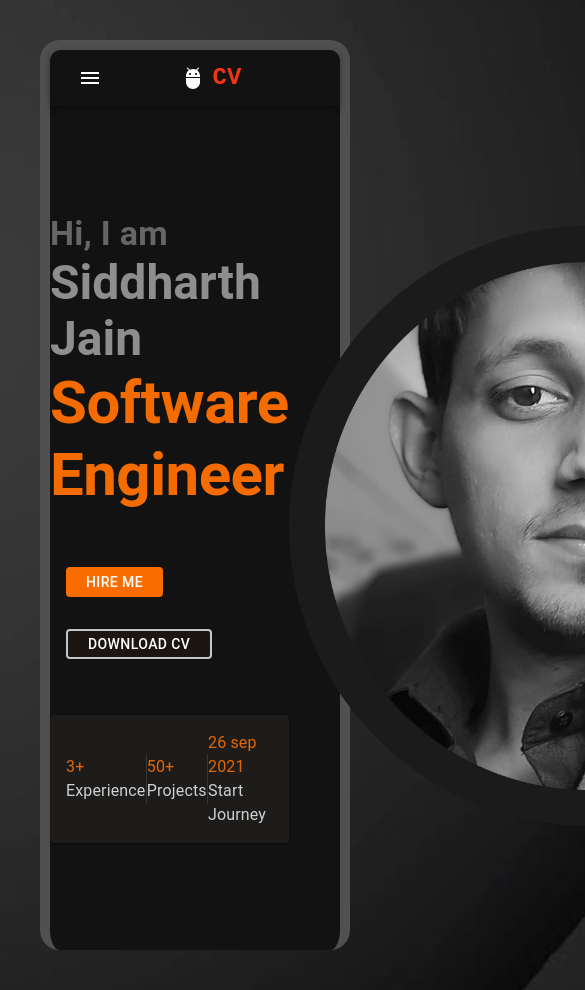
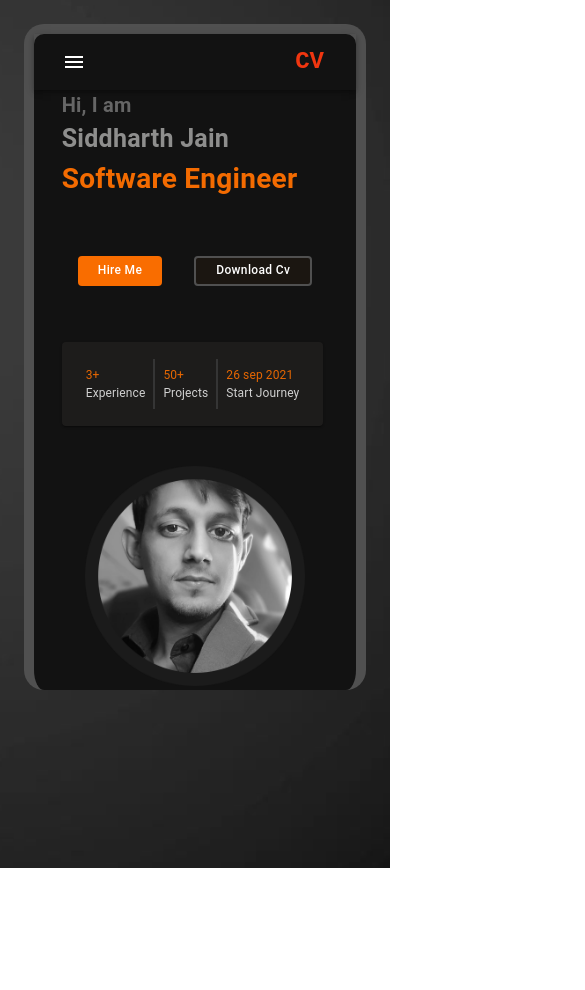
Before and after one commit to professinalsidd/my-portfolio, a Next.js app: page / in a window 390 px wide. Shown: the top 990 px of the page, 585 px wide, since content can reach past the window. After the commit the page ends 868 px from the top, so only its background shows below. Built offline with nearby package versions, Linux system fonts and the light colour scheme.

Commit message:
feat: add style different files and hero section make it responsive

```diff
--- a/src/app/pages/hero/hero.tsx
+++ b/src/app/pages/hero/hero.tsx
@@ -1,132 +1,91 @@
+"use client";
+
+import ButtonComp from "@/components/common/button";
 import NavBarComp from "@/components/navbar/navbar";
-import { Box, Button, Card, Grid, Typography } from "@mui/material";
+import { generalInfo } from "@/constants";
+import { styles } from "@/styles/home";
+import { COLORS, LAYOUT, useResponsive } from "@/themes/themes";
+import { Box, Card, Grid, Typography } from "@mui/material";
 import Image from "next/image";
 import React, { Fragment } from "react";
 
-const smallDb = [
-  {
-    name: "experience",
-    num: "3+",
-  },
-  {
-    name: "Projects",
-    num: "50+",
-  },
-  {
-    name: "Start Journey",
-    num: "26 sep 2021",
-  },
-];
-
 const HeroPage = () => {
+  const { isDesktop, isTablet, isMobile } = useResponsive();
   return (
     <Fragment>
-      <Box
-        sx={{
-          //minHeight: "100vh",
-          //height: "auto",
-          display: "flex",
-          justifyContent: "center",
-          alignItems: "center",
-          borderTop: "10px solid #505050",
-          borderRight: "10px solid #505050",
-          borderLeft: "10px solid #505050",
-          borderRadius: "20px",
-          flexDirection: "column",
-          background: "#121212",
-          m: 5,
-        }}
-      >
+      <Box sx={[LAYOUT.columnCCenter, styles().root]}>
         <NavBarComp />
         <Box
-          sx={{
-            display: "flex",
-            justifyContent: "space-around",
-            alignItems: "center",
-            width: "100%",
-            minHeight: "100vh",
-            height: "auto",
-          }}
+          sx={[
+            isMobile ? LAYOUT.columnCCenter : LAYOUT.flexRowAround,
+            styles(isDesktop).subRoot,
+          ]}
         >
-          <Grid
-            xs={12}
-            md={6}
-            item
-            sx={{ gap: 5, display: "flex", flexDirection: "column" }}
-          >
+          <Grid xs={12} md={6} item sx={styles().box1}>
             <Box>
-              <Typography variant="h4" color="#666666" fontWeight="bold">
+              <Typography
+                color={COLORS.DIM_MEDIUM}
+                sx={{ fontSize: { xs: 20, md: 25 } }}
+                fontWeight="bold"
+              >
                 Hi, I am
               </Typography>
-              <Typography variant="h3" color="#8e8e8d" fontWeight="bold">
+              <Typography
+                color={COLORS.LIGHT_WHITE}
+                sx={{ fontSize: { xs: 25, md: 40 } }}
+                fontWeight="bold"
+              >
                 Siddharth Jain
               </Typography>
-              <Typography variant="h2" color="#F36B01" fontWeight="bold">
+              <Typography
+                color={COLORS.DARK_ORANGE}
+                sx={{ fontSize: { xs: 28, md: 55 } }}
+                fontWeight="bold"
+              >
                 Software Engineer
               </Typography>
             </Box>
-            <Box>
-              <Button
-                sx={{
-                  background: "#F96D00",
-                  color: "white",
-                  height: 30,
-                  p: "10px 20px",
-                  m: 2,
-                }}
-              >
-                Hire Me
-              </Button>
-              <Button
-                sx={{
-                  background: "#1b1611",
-                  color: "white",
-                  height: 30,
-                  p: "10px 20px",
-                  m: 2,
-                  border: "2px solid #c5c5c5",
-                  borderRadius: 1,
-                }}
-              >
-                Download Cv
-              </Button>
+            <Box sx={[isMobile ? LAYOUT.flexCCenter : LAYOUT.flexCCenter]}>
+              <ButtonComp title="Hire Me" />
+              <ButtonComp
+                title="Download Cv"
+                style={styles(isDesktop).button}
+              />
             </Box>
-            <Card sx={{ background: "#1D1C1B" }}>
-              <Box
-                sx={{
-                  display: "flex",
-                  p: 2,
-                  justifyContent: "space-around",
-                  alignItems: "center",
-                }}
-              >
-                {smallDb.map((item, index) => (
+            <Card sx={{ background: COLORS.DIM_GREY }}>
+              <Box sx={[LAYOUT.flexRowAround, { p: 2 }]}>
+                {generalInfo.map((item, index) => (
                   <Fragment key={index}>
-                    <Box>
-                      <Typography sx={{ color: "#E66702" }}>
+                    <Box sx={{ p: { xs: 1, md: 2 } }}>
+                      <Typography
+                        sx={{
+                          color: COLORS.ORANGE,
+                          fontSize: { xs: 12, md: 16 },
+                        }}
+                      >
                         {item.num}
                       </Typography>
                       <Typography
-                        sx={{ color: "#D0D0D0", textTransform: "capitalize" }}
+                        sx={{
+                          color: COLORS.DIM_WHITE,
+                          textTransform: "capitalize",
+                          fontSize: { xs: 12, md: 16 },
+                        }}
                       >
                         {item.name}
                       </Typography>
                     </Box>
-                    {index !== 2 && (
-                      <span
-                        style={{ width: 2, height: 50, background: "#353535" }}
-                      ></span>
-                    )}
+                    {index !== 2 && <span style={styles().verticalLine}></span>}
                   </Fragment>
                 ))}
               </Box>
             </Card>
           </Grid>
-          <Grid xs={12} md={6} item>
+          <Grid xs={12} md={6} item mt={{ xs: 5 }}>
             <Image
               src="/logo.png"
-              width={600}
-              height={600}
+              width={isMobile ? 220 : isTablet ? 300 : 600}
+              height={isMobile ? 220 : isTablet ? 300 : 600}
               style={{
                 objectFit: "contain",
               }}
--- /dev/null
+++ b/src/components/common/button.tsx
@@ -0,0 +1,19 @@
+import { COLORS } from "@/themes/themes";
+import { Button } from "@mui/material";
+import React from "react";
+
+const ButtonComp: React.FC<ButtonProps> = ({ style = {}, title }) => {
+  return <Button sx={{ ...styles, ...style }}>{title}</Button>;
+};
+
+export default ButtonComp;
+
+const styles = {
+  background: COLORS.MEDIUM_ORANGE,
+  color: COLORS.WHITE,
+  height: 30,
+  p: "10px 20px",
+  m: 2,
+  fontSize: { xs: 12, md: 16 },
+  textTransform: "capitalize",
+};
--- a/src/components/navbar/navbar.tsx
+++ b/src/components/navbar/navbar.tsx
@@ -11,16 +11,9 @@ import MenuIcon from "@mui/icons-material/Menu";
 import Container from "@mui/material/Container";
 import Button from "@mui/material/Button";
 import MenuItem from "@mui/material/MenuItem";
-import AdbIcon from "@mui/icons-material/Adb";
-
-const pages = [
-  "Home",
-  "Experience",
-  "Skills",
-  "Projects",
-  "Hobbies",
-  "Certificates",
-];
+import { styles } from "@/styles/navbar";
+import { navbar } from "@/constants";
+import ButtonComp from "../common/button";
 
 function NavBarComp() {
   const [anchorElNav, setAnchorElNav] = React.useState<null | HTMLElement>(
@@ -45,14 +38,7 @@ function NavBarComp() {
             noWrap
             component="a"
             href="#app-bar-with-responsive-menu"
-            sx={{
-              mr: 2,
-              display: { xs: "none", md: "flex" },
-              fontFamily: "monospace",
-              fontWeight: 700,
-              color: "#F03610",
-              textDecoration: "none",
-            }}
+            sx={styles.heading}
           >
             CV
           </Typography>
@@ -84,43 +70,28 @@ function NavBarComp() {
               onClose={handleCloseNavMenu}
               sx={{ display: { xs: "block", md: "none" } }}
             >
-              {pages.map((page) => (
+              {navbar.map((page) => (
                 <MenuItem key={page} onClick={handleCloseNavMenu}>
-                  <Typography sx={{ textAlign: "center" }}>{page}</Typography>
+                  <Typography
+                    sx={{ textAlign: "center", textTransform: "capitalize" }}
+                  >
+                    {page}
+                  </Typography>
                 </MenuItem>
               ))}
             </Menu>
           </Box>
-          <AdbIcon sx={{ display: { xs: "flex", md: "none" }, mr: 1 }} />
           <Typography
             variant="h5"
             noWrap
             component="a"
             href="#app-bar-with-responsive-menu"
-            sx={{
-              mr: 2,
-              display: { xs: "flex", md: "none" },
-              flexGrow: 1,
-              fontFamily: "monospace",
-              fontWeight: 700,
-              color: "#F03610",
-              textDecoration: "none",
-            }}
+            sx={[styles.heading, { display: { xs: "flex", md: "none" } }]}
           >
             CV
           </Typography>
-          <Box
-            sx={{
-              flexGrow: 1,
-              display: {
-                xs: "none",
-                md: "flex",
-                justifyContent: "flex-end",
-                alignItems: "center",
-              },
-            }}
-          >
-            {pages.map((page, index) => (
+          <Box sx={styles.content}>
+            {navbar.map((page, index) => (
               <Button
                 key={page}
                 onClick={() => setSelected(index)}
@@ -128,22 +99,13 @@ function NavBarComp() {
                   my: 2,
                   color: selected === index ? "#DB6106" : "#505050",
                   display: "block",
+                  textTransform: "capitalize",
                 }}
               >
                 {page}
               </Button>
             ))}
-            <Button
-              sx={{
-                background: "#F96D00",
-                color: "white",
-                height: 30,
-                p: "10px 20px",
-                m: 2,
-              }}
-            >
-              Hire Me
-            </Button>
+            <ButtonComp title="Hire Me" />
           </Box>
           <Box sx={{ flexGrow: 0 }}></Box>
         </Toolbar>
--- /dev/null
+++ b/src/constants/index.ts
@@ -0,0 +1,25 @@
+// nav bar
+export const navbar = [
+  "Home",
+  "Experience",
+  "Skills",
+  "Projects",
+  "Hobbies",
+  "Certificates",
+];
+
+// General info
+export const generalInfo = [
+  {
+    name: "experience",
+    num: "3+",
+  },
+  {
+    name: "Projects",
+    num: "50+",
+  },
+  {
+    name: "Start Journey",
+    num: "26 sep 2021",
+  },
+];
--- /dev/null
+++ b/src/styles/home/index.ts
@@ -0,0 +1,37 @@
+import { COLORS } from "@/themes/themes";
+
+export const styles = (isDesktop?: boolean, isMobile?: boolean) => ({
+  button: {
+    background: COLORS.MID_BLACK,
+    color: COLORS.WHITE,
+    height: 30,
+    p: "10px 20px",
+    m: 2,
+    border: `2px solid ${COLORS.LIGHT_GREY}`,
+    borderRadius: 1,
+  },
+  root: {
+    borderTop: `10px solid ${COLORS.LIGHT_GREY}`,
+    borderRight: `10px solid ${COLORS.LIGHT_GREY}`,
+    borderLeft: `10px solid ${COLORS.LIGHT_GREY}`,
+    borderRadius: "20px",
+    background: COLORS.MEDIUM_BLACK,
+    m: 3,
+  },
+  subRoot: {
+    width: "100%",
+    minHeight: isDesktop ? "100vh" : "50vh",
+    height: "auto",
+  },
+  verticalLine: {
+    width: 2,
+    height: 50,
+    background: COLORS.MEDIUM_WHITE,
+  },
+  box1: {
+    gap: isMobile ? 2 : 5,
+    display: "flex",
+    flexDirection: "column",
+    alignItems: isMobile ? "center" : "flex-start",
+  },
+});
--- /dev/null
+++ b/src/styles/navbar/index.ts
@@ -0,0 +1,19 @@
+export const styles = {
+  heading: {
+    mr: 2,
+    display: { xs: "none", md: "flex" },
+    fontFamily: "monospace",
+    fontWeight: 700,
+    color: "#F03610",
+    textDecoration: "none",
+  },
+  content: {
+    flexGrow: 1,
+    display: {
+      xs: "none",
+      md: "flex",
+      justifyContent: "flex-end",
+      alignItems: "center",
+    },
+  },
+};
--- /dev/null
+++ b/src/types/type.d.ts
@@ -0,0 +1,4 @@
+type ButtonProps = {
+  style?: React.CSSProperties;
+  title: string;
+};
```
Also changed, not shown: src/themes/themes.ts (+11 -38 lines).
